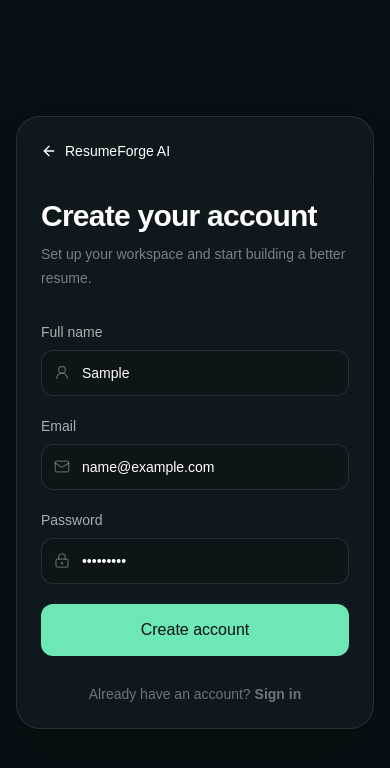
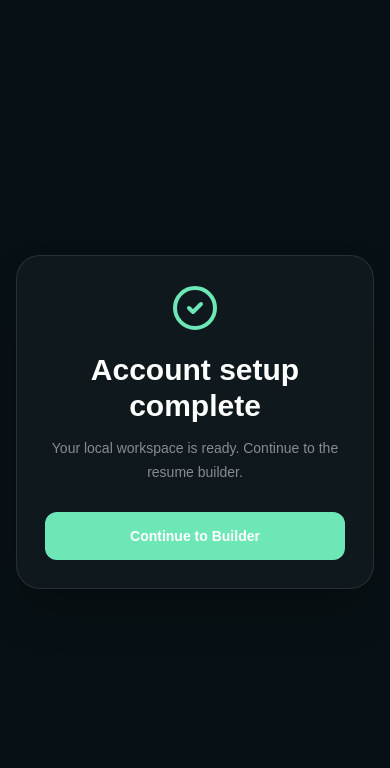
Before and after one commit to sakshamwandhare-max/resumeforge-ai, a Next.js app: page /signup in a window 390 px wide. Both pictures are taken after typing "Sample", "name@example.com", "Sample123" into the empty fields and a click on the button "Create account". Shown: the top 768 px of the page. Built offline with nearby package versions, Linux system fonts and the light colour scheme.

Commit message:
fix: make signup button functional and continue to builder

```diff
--- a/app/signup/page.tsx
+++ b/app/signup/page.tsx
@@ -1,43 +1,55 @@
 "use client";
 
 import Link from "next/link";
-import { ArrowLeft, LockKeyhole, Mail, UserRound } from "lucide-react";
+import { useState } from "react";
+import { ArrowLeft, LockKeyhole, Mail, UserRound, CheckCircle2 } from "lucide-react";
 
 export default function SignupPage() {
+  const [created, setCreated] = useState(false);
+  const [error, setError] = useState("");
+
+  function handleSubmit(e: React.FormEvent<HTMLFormElement>) {
+    e.preventDefault();
+    setError("");
+    const form = new FormData(e.currentTarget);
+    const name = String(form.get("name") || "").trim();
+    const email = String(form.get("email") || "").trim();
+    const password = String(form.get("password") || "");
+    if (!name || !email || password.length < 8) {
+      setError("Please complete all fields. Password must be at least 8 characters.");
+      return;
+    }
+    localStorage.setItem("resumeforge_guest_profile", JSON.stringify({ name, email }));
+    setCreated(true);
+  }
+
+  if (created) {
+    return (
+      <main className="min-h-screen bg-[#071014] px-4 py-8 text-white sm:px-6">
+        <div className="mx-auto flex min-h-[calc(100vh-4rem)] max-w-md items-center">
+          <div className="w-full rounded-3xl border border-white/10 bg-white/[0.035] p-7 text-center shadow-2xl sm:p-9">
+            <CheckCircle2 className="mx-auto text-[#6ee7b7]" size={48} />
+            <h1 className="mt-5 text-3xl font-semibold">Account setup complete</h1>
+            <p className="mt-3 text-sm leading-6 text-white/50">Your local workspace is ready. Continue to the resume builder.</p>
+            <Link href="/builder" className="mt-7 flex w-full items-center justify-center rounded-xl bg-[#6ee7b7] px-5 py-3.5 text-sm font-bold text-[#071014] hover:bg-[#a3e635]">Continue to Builder</Link>
+          </div>
+        </div>
+      </main>
+    );
+  }
+
   return (
     <main className="min-h-screen bg-[#071014] px-4 py-8 text-white sm:px-6">
       <div className="mx-auto flex min-h-[calc(100vh-4rem)] max-w-md items-center">
         <div className="w-full rounded-3xl border border-white/10 bg-white/[0.035] p-6 shadow-2xl sm:p-8">
-          <Link href="/" className="inline-flex items-center gap-2 text-sm text-white/50 hover:text-white">
-            <ArrowLeft size={16} /> ResumeForge AI
-          </Link>
-          <div className="mt-8">
-            <h1 className="text-3xl font-semibold tracking-tight">Create your account</h1>
-            <p className="mt-2 text-sm leading-6 text-white/45">Set up your workspace and start building a better resume.</p>
-          </div>
-          <form className="mt-8 space-y-5" onSubmit={(e) => e.preventDefault()}>
-            <label className="block">
-              <span className="mb-2 block text-sm text-white/65">Full name</span>
-              <div className="flex items-center rounded-xl border border-white/10 bg-black/10 px-3 focus-within:border-[#6ee7b7]/50">
-                <UserRound size={17} className="text-white/30" />
-                <input required type="text" autoComplete="name" placeholder="Your name" className="w-full bg-transparent px-3 py-3 text-sm outline-none placeholder:text-white/20" />
-              </div>
-            </label>
-            <label className="block">
-              <span className="mb-2 block text-sm text-white/65">Email</span>
-              <div className="flex items-center rounded-xl border border-white/10 bg-black/10 px-3 focus-within:border-[#6ee7b7]/50">
-                <Mail size={17} className="text-white/30" />
-                <input required type="email" autoComplete="email" placeholder="you@example.com" className="w-full bg-transparent px-3 py-3 text-sm outline-none placeholder:text-white/20" />
-              </div>
-            </label>
-            <label className="block">
-              <span className="mb-2 block text-sm text-white/65">Password</span>
-              <div className="flex items-center rounded-xl border border-white/10 bg-black/10 px-3 focus-within:border-[#6ee7b7]/50">
-                <LockKeyhole size={17} className="text-white/30" />
-                <input required minLength={8} type="password" autoComplete="new-password" placeholder="At least 8 characters" className="w-full bg-transparent px-3 py-3 text-sm outline-none placeholder:text-white/20" />
-              </div>
-            </label>
-            <button type="button" className="w-full rounded-xl bg-[#6ee7b7] px-5 py-3.5 text-sm font-bold text-[#071014] transition hover:bg-[#a3e635]">Create account</button>
+          <Link href="/" className="inline-flex items-center gap-2 text-sm text-white/50 hover:text-white"><ArrowLeft size={16} /> ResumeForge AI</Link>
+          <div className="mt-8"><h1 className="text-3xl font-semibold tracking-tight">Create your account</h1><p className="mt-2 text-sm leading-6 text-white/45">Build your student resume step by step.</p></div>
+          <form className="mt-8 space-y-5" onSubmit={handleSubmit}>
+            <label className="block"><span className="mb-2 block text-sm text-white/65">Full name</span><div className="flex items-center rounded-xl border border-white/10 bg-black/10 px-3 focus-within:border-[#6ee7b7]/50"><UserRound size={17} className="text-white/30" /><input name="name" required type="text" autoComplete="name" placeholder="Your name" className="w-full bg-transparent px-3 py-3 text-sm outline-none placeholder:text-white/20" /></div></label>
+            <label className="block"><span className="mb-2 block text-sm text-white/65">Email</span><div className="flex items-center rounded-xl border border-white/10 bg-black/10 px-3 focus-within:border-[#6ee7b7]/50"><Mail size={17} className="text-white/30" /><input name="email" required type="email" autoComplete="email" placeholder="you@example.com" className="w-full bg-transparent px-3 py-3 text-sm outline-none placeholder:text-white/20" /></div></label>
+            <label className="block"><span className="mb-2 block text-sm text-white/65">Password</span><div className="flex items-center rounded-xl border border-white/10 bg-black/10 px-3 focus-within:border-[#6ee7b7]/50"><LockKeyhole size={17} className="text-white/30" /><input name="password" required minLength={8} type="password" autoComplete="new-password" placeholder="At least 8 characters" className="w-full bg-transparent px-3 py-3 text-sm outline-none placeholder:text-white/20" /></div></label>
+            {error && <p className="text-sm text-red-300">{error}</p>}
+            <button type="submit" className="w-full rounded-xl bg-[#6ee7b7] px-5 py-3.5 text-sm font-bold text-[#071014] transition hover:bg-[#a3e635]">Create account</button>
           </form>
           <p className="mt-7 text-center text-sm text-white/40">Already have an account? <Link href="/login" className="font-semibold text-[#6ee7b7] hover:text-white">Sign in</Link></p>
         </div>
```
